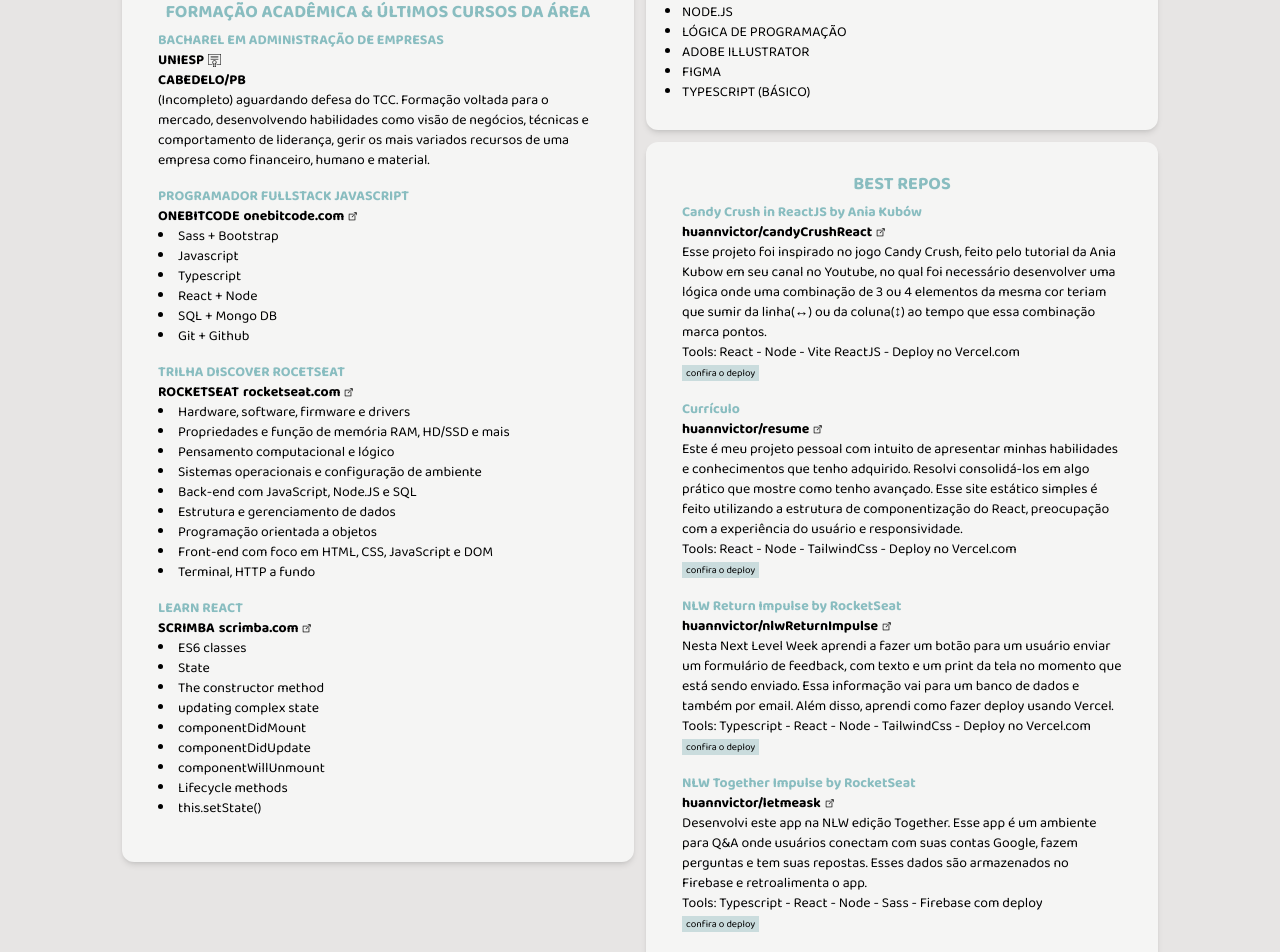
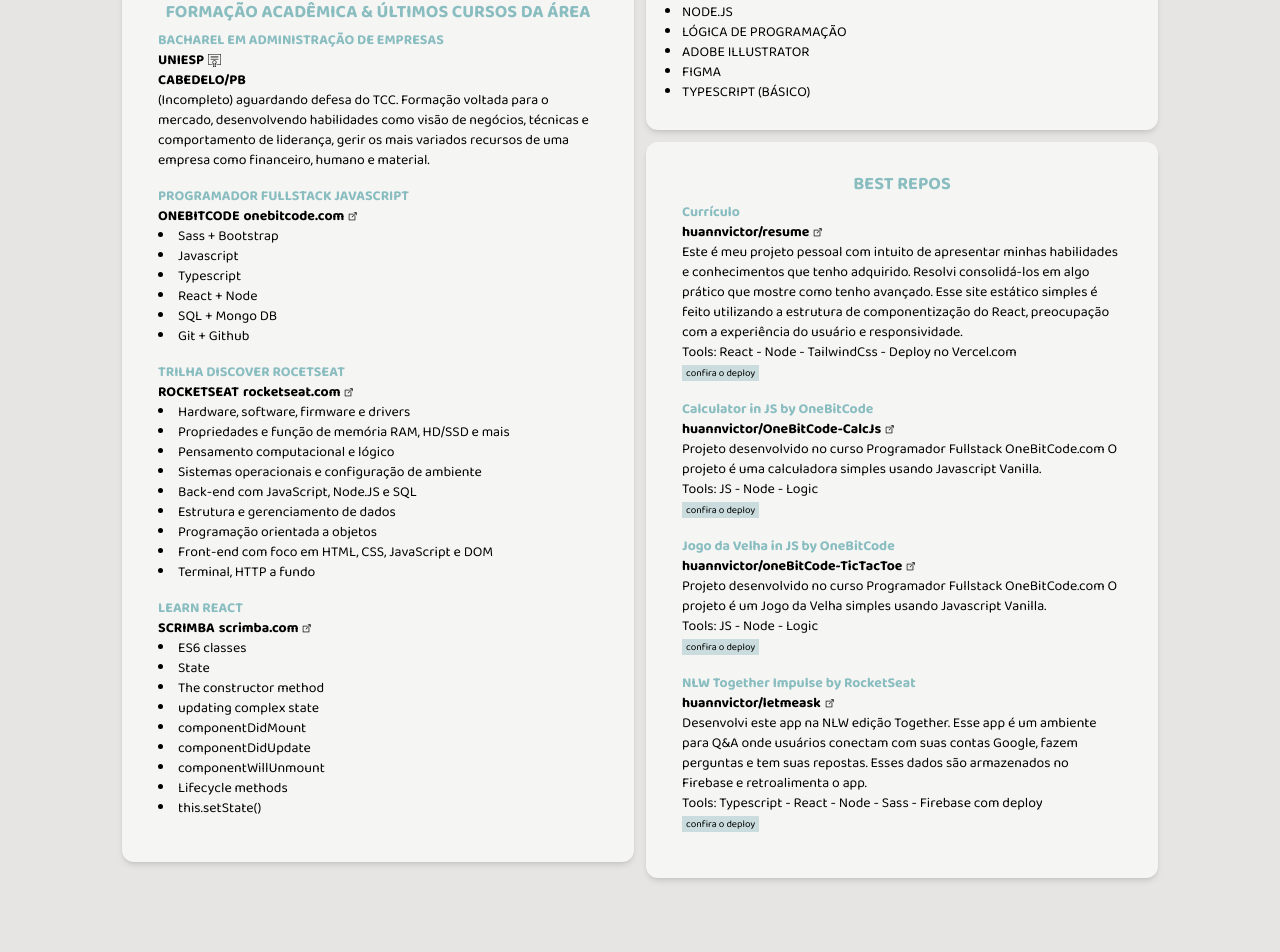
Before and after one commit to huannvictor/curriculo, a React (Create React App) app: page / in a window 1280 px wide. Shown: the part 712-1664 px from the top of the page. After the commit the page ends 1606 px from the top, so only its background shows below. Built offline with nearby package versions, Linux system fonts and the light colour scheme.

Commit message:
🔄 Best repo's content updated

```diff
--- a/src/components/BestRepos/content.js
+++ b/src/components/BestRepos/content.js
@@ -1,13 +1,4 @@
 export const reposContent = {
-  candyCrushReact: {
-    title: "Candy Crush in ReactJS by Ania Kubów",
-    mask: "huannvictor/candyCrushReact",
-    link: "https://github.com/huannvictor/candy-crush-react",
-    description:
-      "Esse projeto foi inspirado no jogo Candy Crush, feito pelo tutorial da Ania Kubow em seu canal no Youtube, no qual foi necessário desenvolver uma lógica onde uma combinação de 3 ou 4 elementos da mesma cor teriam que sumir da linha(↔) ou da coluna(↕) ao tempo que essa combinação marca pontos.",
-    tools: "React - Node - Vite ReactJS - Deploy no Vercel.com",
-    deploy: "https://candy-crush-react-byhuann.vercel.app/",
-  },
   portfolio: {
     title: "Currículo",
     mask: "huannvictor/resume",
@@ -17,14 +8,23 @@
     tools: "React - Node - TailwindCss - Deploy no Vercel.com",
     deploy: "https://resume-huannvictor.vercel.app/",
   },
-  nlwReturnImpulse: {
-    title: "NLW Return Impulse by RocketSeat",
-    mask: "huannvictor/nlwReturnImpulse",
-    link: "https://github.com/huannvictor/nlwReturnImpulse",
+  OneBitCodeCalcJs: {
+    title: "Calculator in JS by OneBitCode",
+    mask: "huannvictor/OneBitCode-CalcJs",
+    link: "https://github.com/huannvictor/OneBitCode-CalcJs",
     description:
-      "Nesta Next Level Week aprendi a fazer um botão para um usuário enviar um formulário de feedback, com texto e um print da tela no momento que está sendo enviado. Essa informação vai para um banco de dados e também por email. Além disso, aprendi como fazer deploy usando Vercel.",
-    tools: "Typescript - React - Node - TailwindCss - Deploy no Vercel.com",
-    deploy: "https://nlw-return-impulse-huannvictor.vercel.app/",
+      "Projeto desenvolvido no curso Programador Fullstack OneBitCode.com O projeto é uma calculadora simples usando Javascript Vanilla.",
+    tools: "JS - Node - Logic",
+    deploy: "https://huannvictor.github.io/OneBitCode-CalcJs/",
+  },
+  oneBitCodeTicTacToe: {
+    title: "Jogo da Velha in JS by OneBitCode",
+    mask: "huannvictor/oneBitCode-TicTacToe",
+    link: "https://github.com/huannvictor/oneBitCode-TicTacToe",
+    description:
+      "Projeto desenvolvido no curso Programador Fullstack OneBitCode.com O projeto é um Jogo da Velha simples usando Javascript Vanilla.",
+    tools: "JS - Node - Logic",
+    deploy: "https://huannvictor.github.io/oneBitCode-TicTacToe/",
   },
   nlwTogether: {
     title: "NLW Together Impulse by RocketSeat",
```
